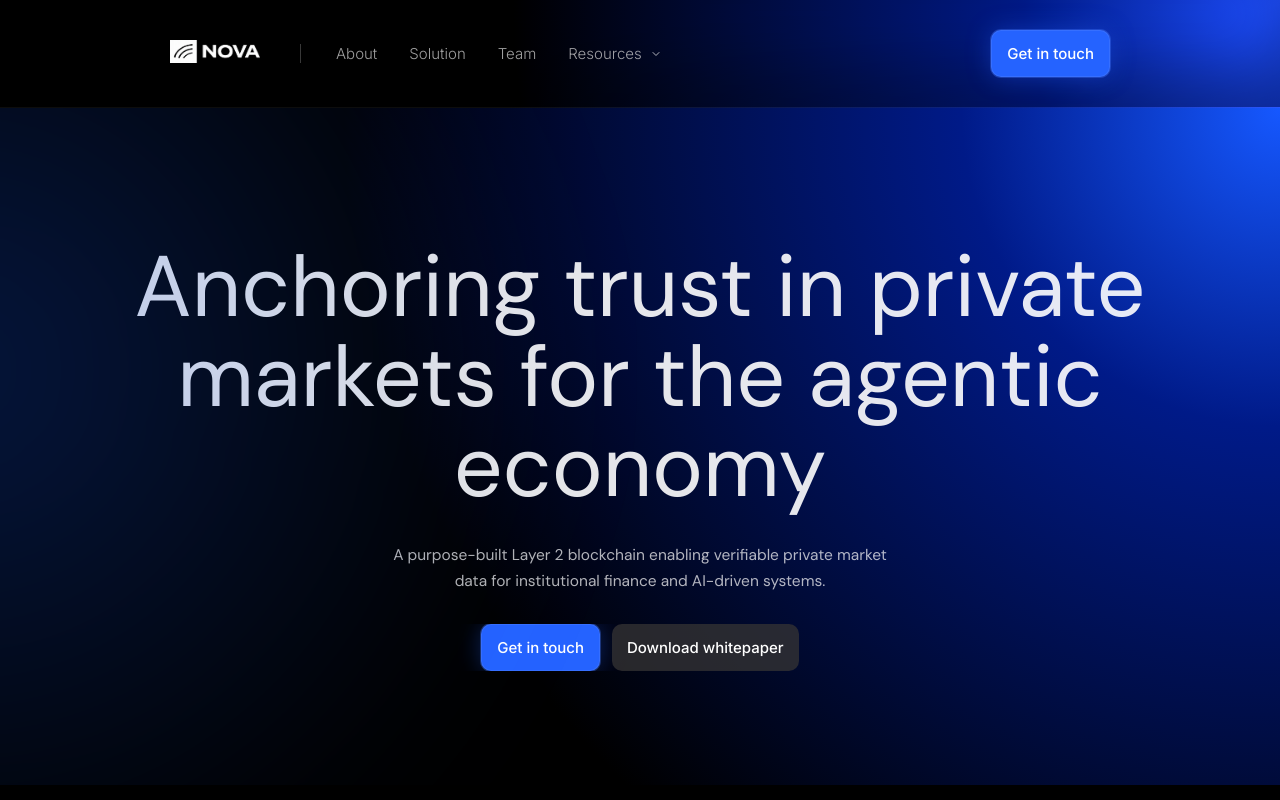
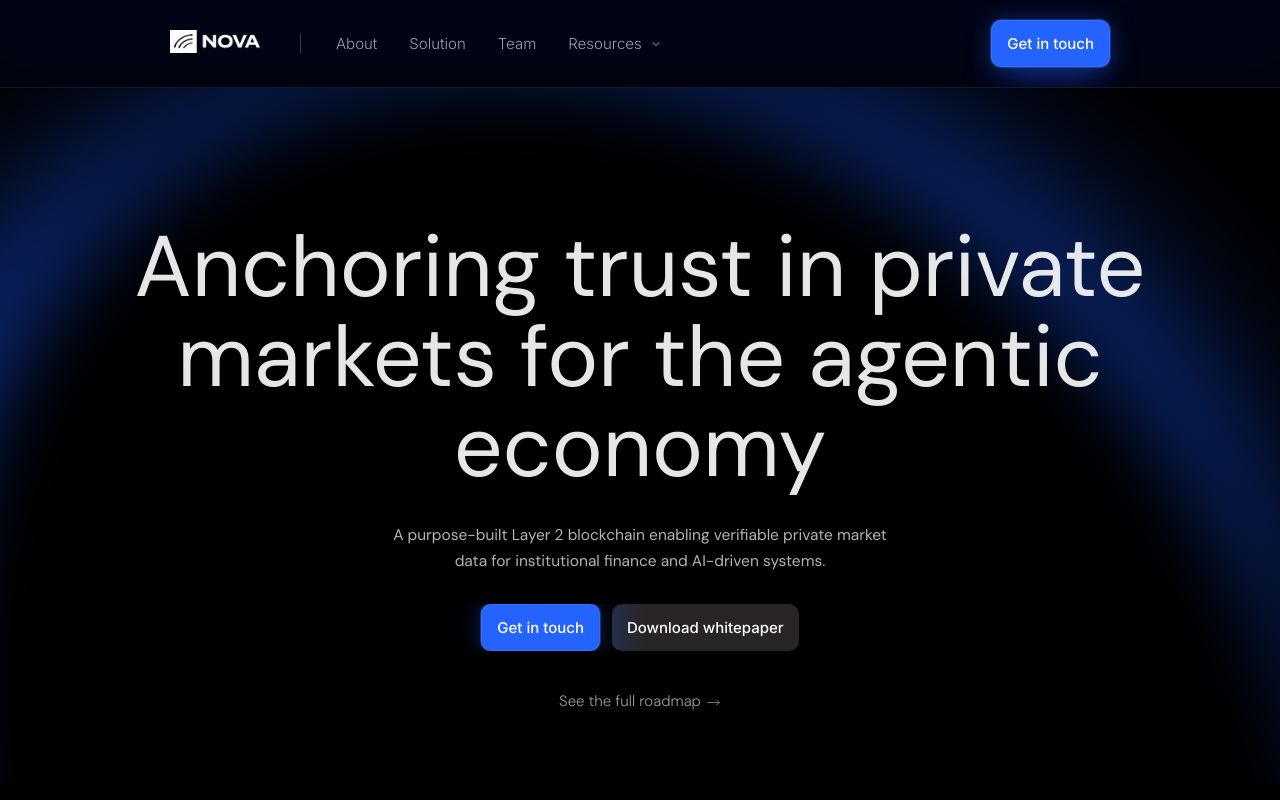
Before and after one commit to ElieTrades/nvnm-frontend-recreation, a website built with Vite: page index.html in a window 1280 px wide. Shown: the top 800 px of the page. Built offline with nearby package versions, Linux system fonts and the light colour scheme.

Commit message:
Added roadmap link and hero & header refinements

```diff
--- a/css/sections/header.css
+++ b/css/sections/header.css
@@ -3,15 +3,12 @@
     justify-content: space-between;
     align-items: center;
 
-    background: radial-gradient(circle at top right,
-    #1e4fff 0%,
-    #001a88 20%,
-    #000 60%);
+    background: #020516;
 
     box-shadow: inset 0 -40px 60px rgba(0,0,0,0.25);
 
-    padding: 30px 170px;
-    border-bottom: 1px solid rgba(255,255,255,0.05);
+    padding: 20px 170px;
+    border-bottom: 1px solid rgba(255,255,255,0.08);
     overflow: hidden;
 }
 
@@ -67,6 +64,11 @@
     margin-left: 8px;
 }
 
+.header__cta-button {
+    position: relative;
+
+    z-index: 0;
+}
 
 .cta__button {
     border: 1px solid rgba(255,255,255,0.08);
--- a/css/sections/hero.css
+++ b/css/sections/hero.css
@@ -2,17 +2,14 @@
     display: flex;
     justify-content: center;
 
-    background: radial-gradient(
-    circle at top right,
-    #1658ff 0%,
-    #001a88 22%,
-    #000000 65%);
+    background: black;
 
     position: relative;
     overflow: hidden;
     padding: 74px;
     isolation: isolate;
 
+    z-index: 0;
 }
 
 .hero::before {
@@ -20,24 +17,41 @@
 
     position: absolute;
 
-    width: 1200px;
-    height: 1200px;
+    width: 1500px;
+    height: 1300px;
 
-    left: -600px;
-    top: 900px;
+    bottom: -800px;
+    right: -10px;
+    top: -50px;
 
-    background:
-    radial-gradient(circle,
-    rgba(20, 90, 255, 0.25) 0%,
-    rgba(0,0,0,0) 70%);
+    background: rgba(22, 88, 255, 0.55);
 
+    border-radius: 50%;
     filter: blur(80px);
+
+    z-index: -1;
+}
+
+.hero::after {
+    content: "";
+
+    position: absolute;
+
+    width: 1300px;
+    height: 1600px;
+
+    background: black;
 
     border-radius: 50%;
 
-    z-index: 0;
-    inset: -50%;
-    pointer-events: none;
+    transform: rotate(-35deg);
+
+    right: -10px;
+    bottom: -840px;
+
+    filter: blur(40px);
+
+    z-index: -1;
 }
 
 .hero__content h3 {
@@ -82,7 +96,14 @@
     outline: none;
 
     padding: 13px 15px;
-    background-color: rgba(53, 52, 52, 0.756);
+    background: rgba(53, 52, 52, 0.756);
+
+    background: linear-gradient(
+    90deg,
+    rgba(45, 58, 92, 0.8) 0%,
+    rgba(44, 41, 40, 0.9) 18%,
+    rgba(44, 41, 40, 0.9) 100%
+);
 
     font-size: 15px;
     font-family: "Inter", sans-serif;
@@ -96,3 +117,26 @@
     background-color: rgba(28, 27, 27, 0.693);
     color: rgba(255, 255, 255, 0.5);
 }
+
+.redirect-roadmap {
+    display: flex;
+    gap: 5px;
+    align-items: center;
+    justify-content: center;
+    cursor: pointer;
+}
+
+.redirect-roadmap p {
+    font-family: "DM Sans", sans-serif;
+    font-size: 15px;
+    font-weight: 300;
+
+    color: rgb(155, 154, 154);
+}
+
+.redirect-roadmap img {
+    width: 15px;
+    height: auto;
+    position: relative;
+    top: 1px;
+}
--- a/index.html
+++ b/index.html
@@ -28,9 +28,12 @@
          </ul>
        </div>
 
-       <button class="cta__button">
-         Get in touch
-       </button>
+       <div class="header__cta-button">
+         <div class="cta__button-glow"></div>
+         <button class="cta__button">
+          Get in touch
+         </button>
+       </div>
      </nav>
   </header>
 
@@ -43,6 +46,11 @@
         <div class="hero__action-buttons">
            <button class="cta__button">Get in touch</button>
            <button class="hero-button__whitepaper">Download whitepaper</button>
+        </div>
+
+        <div class="redirect-roadmap">
+           <p>See the full roadmap</p>
+           <img src="assets/arrow-right.svg" alt="arrow-right">
         </div>
      </div>
   </section>
```
Also changed, not shown: assets/arrow-right.svg (added).
